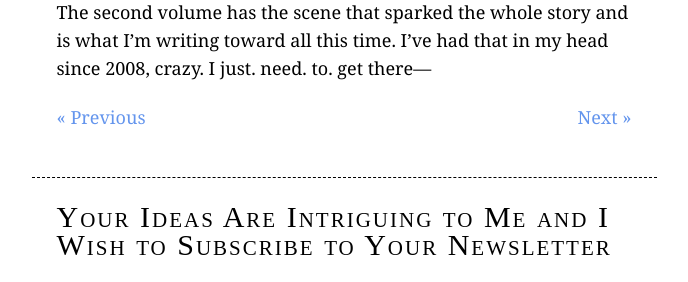
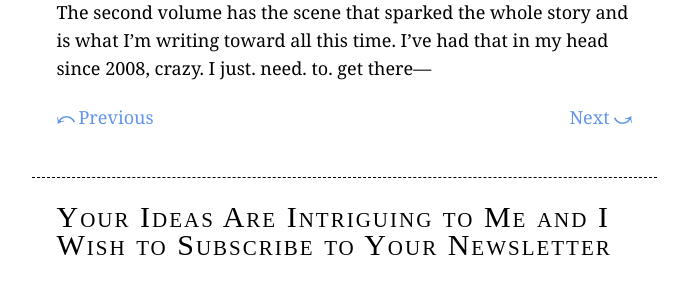
Before and after one commit to escophele/escophele, a Jekyll site: the page built from _posts/2016-01-30-4.md, in a window 1280 px wide. Shown: the part 1187-1469 px from the top of the page, without its empty margins (296-984 px from the left). Built offline with Jekyll 4.4.1, drawn with Linux system fonts in a browser that asks for light colours; some web fonts are replaced; comment, search, counter and statistics services are not loaded.

Commit message:
image arrows

```diff
--- a/_layouts/post.html
+++ b/_layouts/post.html
@@ -12,10 +12,10 @@ title:
 <div class="nav">
 
    {% if page.previous.url %}
-      <a class="prev" href="{{page.previous.url}}">&laquo; Previous</a>
+      <a class="prev" href="{{page.previous.url}}">Previous</a>
    {% endif %}
    {% if page.next.url %}
-      <a class="next" href="{{page.next.url}}">Next &raquo;</a>
+      <a class="next" href="{{page.next.url}}">Next</a>
    {% endif %}
 
 </div>
--- a/index.html
+++ b/index.html
@@ -14,10 +14,10 @@ title: Escophele Phele
 <div class="nav">
 
    {% if paginator.previous_page %}
-      <a class="prev" href="{{ paginator.previous_page_path }}">&laquo; Newer posts</a>
+      <a class="prev" href="{{ paginator.previous_page_path }}">Newer posts</a>
    {% endif %}
    {% if paginator.next_page %}
-      <a class="next" href="{{ paginator.next_page_path }}">Older posts &raquo;</a>
+      <a class="next" href="{{ paginator.next_page_path }}">Older posts</a>
    {% endif %}
 
 </div>
--- a/style.css
+++ b/style.css
@@ -47,21 +47,21 @@ ul, li
 .nav .next
 { float:right; }
 
-/*.nav .prev:before
+.nav .prev:before
 {
-   content: "\293a";
+   content: url(images/arrow-arc-left.png);
    display:inline-block;
-   width:20px;
+   width:22px;
    text-align:left;
 }
 
 .nav .next:after
 {
-   content: "\293b";
+   content: url(images/arrow-arc-right.png);
    display:inline-block;
-   width:20px;
+   width:22px;
    text-align:right;
-}*/
+}
 
 .column
 { float:left; width:275px; padding:25px 0 25px 25px; }
```
Also changed, not shown: images/arrow-arc-left.png (added), images/arrow-arc-right.png (added), 2 other files.
